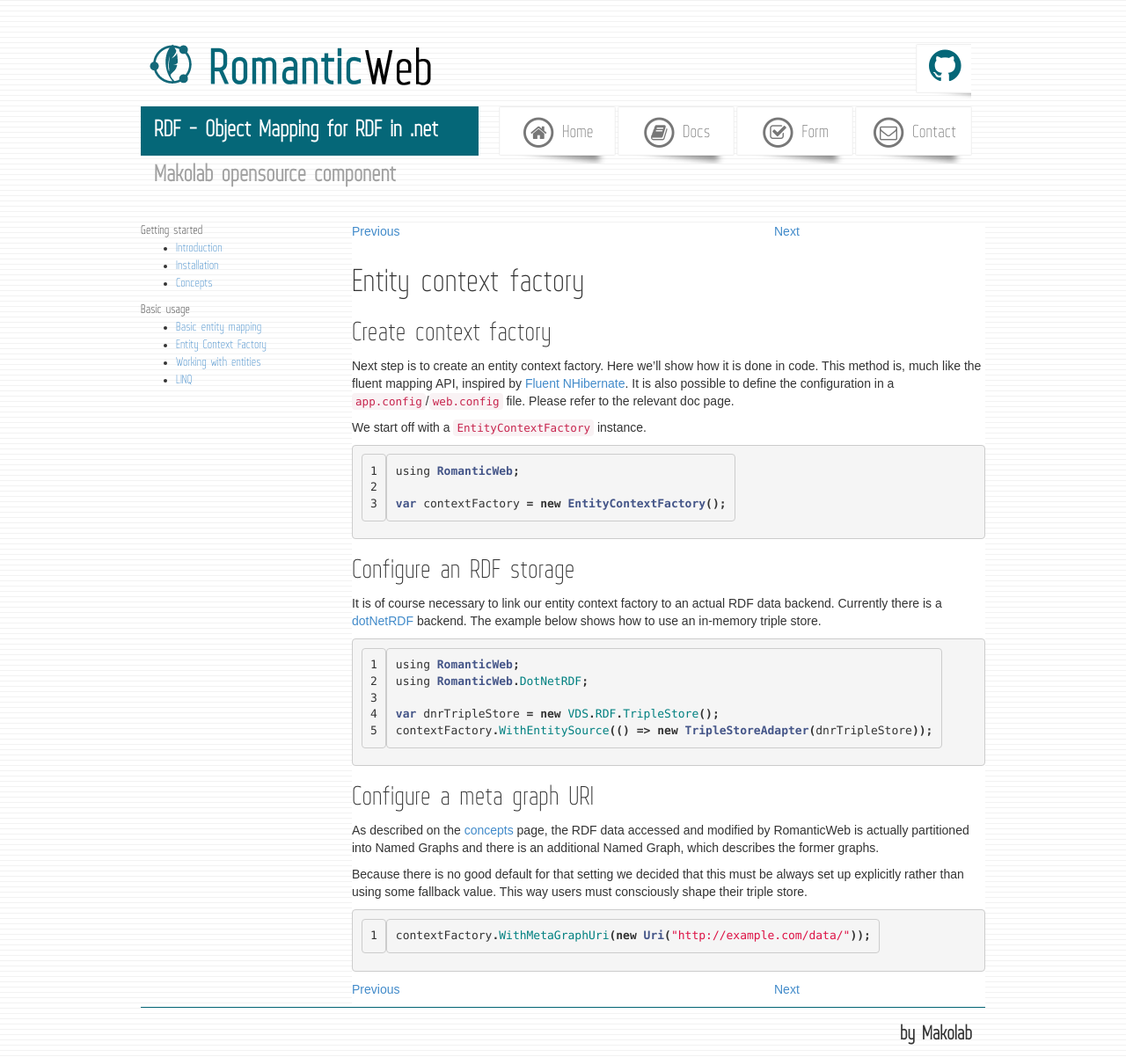
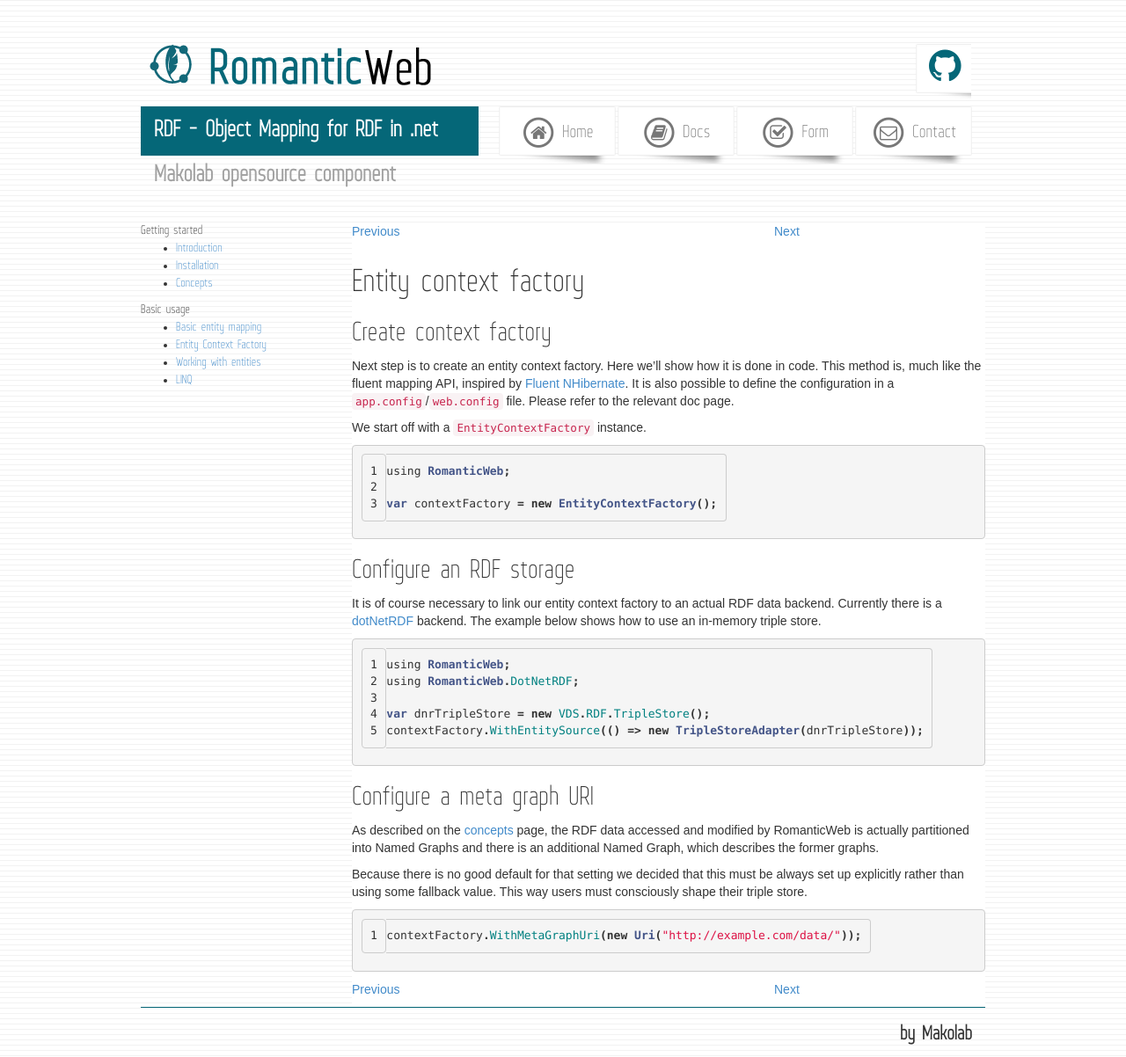
Before and after one commit to MakoLab/RomanticWeb, a Jekyll site: the page built from docs/basic-usage/2.contextfactory.markdown, in a window 1280 px wide. Shown: the whole page at 88% size. Built offline with Jekyll 4.4.1, drawn with Linux system fonts in a browser that asks for light colours; nearby versions of some CDN libraries; Markdown is read by kramdown in place of the engine named in the settings.

Commit message:
line number styling

```diff
--- a/css/screen.css
+++ b/css/screen.css
@@ -69,6 +69,19 @@
 table.highlighttable td.linenos {
     width: 42px;
     text-align: right;
+}
+
+.linenos pre {
+     border-right: medium none;
+     border-top-right-radius: 0;
+     border-bottom-right-radius: 0;
+}
+
+.code pre {
+    border-left: medium none;
+    border-bottom-left-radius: 0;
+    border-top-left-radius: 0;
+    padding-left: 0;
 }
 
 @media (max-width: 767px) {
```
